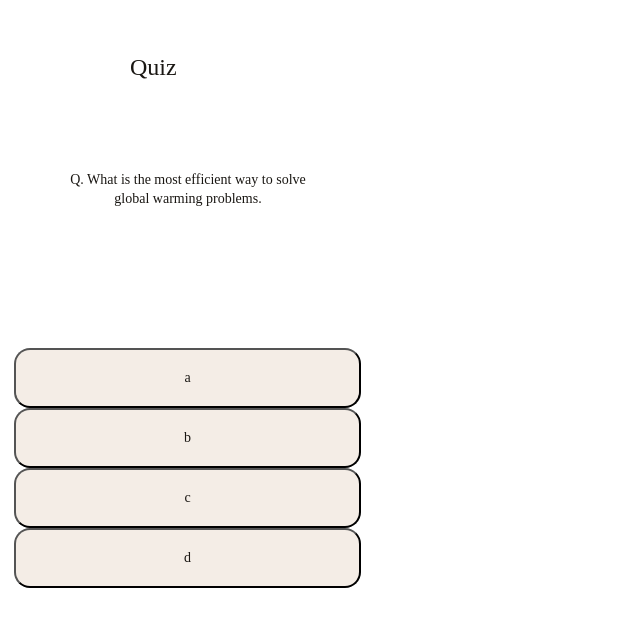
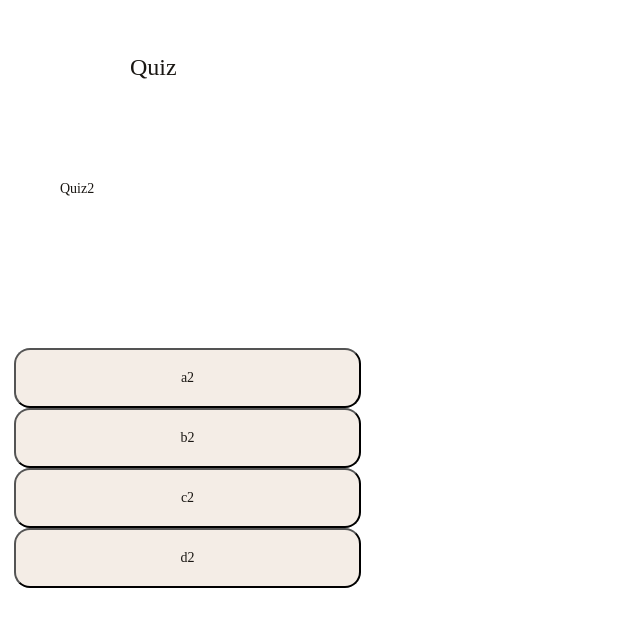
Before and after one commit to RioTsukiji/Quiz, a React (Create React App) app: page / in a window 1280 px wide. Shown: the part 114-740 px from the top of the page, without its empty margins (0-640 px from the left). Built offline with nearby package versions, Linux system fonts and the light colour scheme.

Commit message:
in the middle

```diff
--- a/src/App.tsx
+++ b/src/App.tsx
@@ -4,10 +4,11 @@ import Choice from './Choices'
 import { useState, useEffect } from 'react';
 import Question from "./Question";
 import { Problem } from './interface/models';
-
-
+import {questions} from "./data";
 
 function App() {
+
+    const number = Math.floor(Math.random()*2);
 
     const [correct, setCorrect] = useState(false);
     const [visible, setVisible] = useState(false);
@@ -26,8 +27,8 @@ function App() {
 
   return (
     <div className="App">
-            <Question/>
-            <Choice/>
+            <Question number={number}/>
+            <Choice number={number}/>
     </div>
   );
 }
--- a/src/Choices.tsx
+++ b/src/Choices.tsx
@@ -1,32 +1,41 @@
-import React, {useEffect,useState} from "react";
-import {ChoiceProps, JudgmentProps} from './interface/components'
-import db from "../firebase";
-import {QuestionProps} from "./interface/components";
-import {collection,getDocs} from "firebase/firestore";
+import React, {useState} from "react";
+import {questions} from "./data";
 
-export default function Choice(){
-    //const {checkAnswer,choices}=props;
+type Props={
+    number:number;
+}
+
+const Choice: React.FC<Props> = (props) =>{
     const [show,setShow]=useState(false);
-    const [choice,setChoice]=useState([]);
+    let tfNumber = 0 ;
 
     const Judgment = () => {
-
-        /*useEffect(()=>{
-            const questionData = collection(db,"choices");
-            getDocs(questionData).then((snapShot)=> {
-                setChoice(snapShot.docs.map((doc) => ({...doc.data()})));
-            });
-        },[]);*/
-
         if(show) {
             return (
+                    questions[props.number][tfNumber].tf ?
                         <div id="overlay" className="Judgement">
                             <h1>正解</h1>
                             <button
                                 //key={val.answer}
                                 className='modal__closeBtn'
                                 title="close"
-                        onClick={() => { setShow(false) }}
+                                onClick={() => {
+                                    setShow(false)
+                                }}
+                            >
+                                close
+                            </button>
+                        </div>
+                        :
+                        <div id="overlay" className="Judgement">
+                            <h1>不正解</h1>
+                            <button
+                                //key={val.answer}
+                                className='modal__closeBtn'
+                                title="close"
+                                onClick={() => {
+                                    setShow(false)
+                                }}
                             >
                                 close
                             </button>
@@ -44,36 +53,38 @@ export default function Choice(){
                             //key={val.answer}
                             className='choice'
                             title="a"
-                            onClick={() => { setShow(true) }}
+                            onClick={() => { setShow(true); tfNumber += 1; }}
                         >
-                            a
+                            {questions[props.number][1].choice}
                         </button>
                         <button
                             //key={val.answer}
                             className='choice'
                             title="b"
-                            onClick={() => { setShow(true) }}
+                            onClick={() => { setShow(true); tfNumber += 2; }}
                         >
-                        b
+                            {questions[props.number][2].choice}
                         </button>
                         <button
                             //key={val.answer}
                             className='choice'
                             title="c"
-                            onClick={() => { setShow(true) }}
+                            onClick={() => { setShow(true); tfNumber += 3; }}
                         >
-                        c
+                            {questions[props.number][3].choice}
                         </button>
                         <button
                             //key={val.answer}
                             className='choice'
                             title="d"
-                            onClick={() => { setShow(true) }}
+                            onClick={() => { setShow(true); tfNumber += 4; }}
                         >
-                        d
+                            {questions[props.number][4].choice}
                         </button>
         </div>
             <Judgment/>
         </>
     );
 }
+
+export default Choice;
--- a/src/Question.tsx
+++ b/src/Question.tsx
@@ -1,22 +1,17 @@
 import React, {useEffect, useState} from 'react';
-import db from "../firebase";
-import {QuestionProps} from "./interface/components";
-import {collection,getDocs} from "firebase/firestore";
+import {questions} from "./data";
 
-export default function Question(){
-    const [questions,setQuestions]=useState([]);
+type Props={
+    number:number;
+}
 
-    /*useEffect(()=>{
-        const questionData = collection(db,"questions");
-        getDocs(questionData).then((snapShot)=> {
-            setQuestions(snapShot.docs.map((doc) => ({...doc.data()})));
-        });
-    },[]);*/
-
+const Question: React.FC<Props> = (props) => {
     return (
         <div className='question-container'>
             <h1>Quiz</h1>
-            <h2>Q. What is the most efficient way to solve global warming problems.</h2>
+            <h2>{questions[props.number][0].sentence}</h2>
         </div>
     );
 }
+
+export default Question;
--- /dev/null
+++ b/src/data.tsx
@@ -0,0 +1,22 @@
+import React from "react";
+
+export const questions=[
+    [
+    {sentence:"Quiz1"},
+    {choice:"a",tf:true},
+    {choice:"b",tf:false},
+    {choice:"c",tf:false},
+    {choice:"d",tf:false},
+    {answer:"a"},
+    {commentary:"commentary"},
+    ],
+    [
+        {sentence:"Quiz2"},
+        {choice:"a2",tf:true},
+        {choice:"b2",tf:false},
+        {choice:"c2",tf:false},
+        {choice:"d2",tf:false},
+        {answer:"a2"},
+        {commentary:"commentary"},
+    ],
+];
--- a/src/interface/components.tsx
+++ b/src/interface/components.tsx
@@ -12,3 +12,7 @@ export interface QuestionProps {
 export interface JudgmentProps {
     correct: boolean;
 }
+
+export interface Number{
+    number: number;
+}
```
Also changed, not shown: firebase.tsx (deleted, +0 -26 lines). Lines whose indentation alone changed are shown as unchanged.
